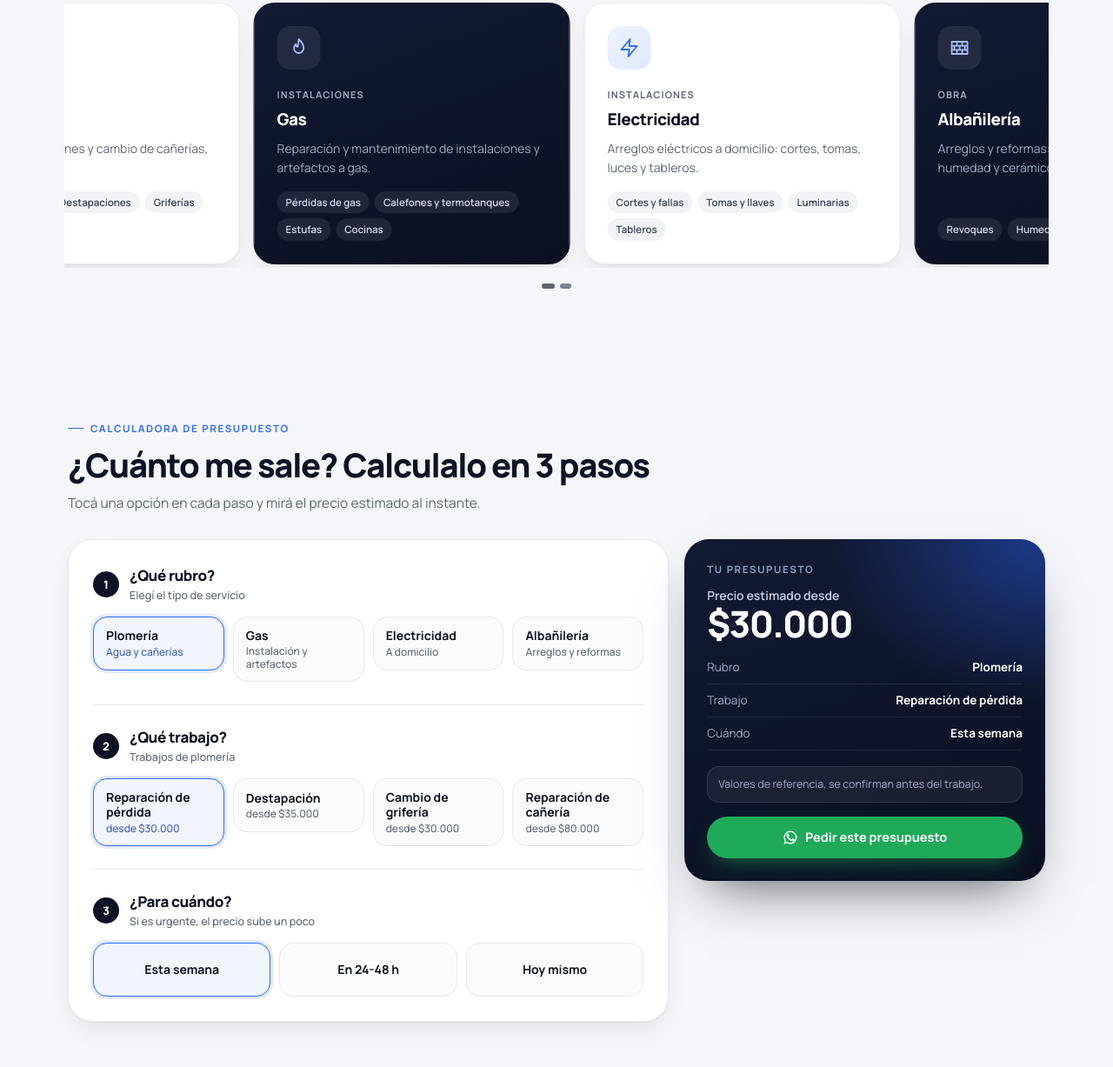
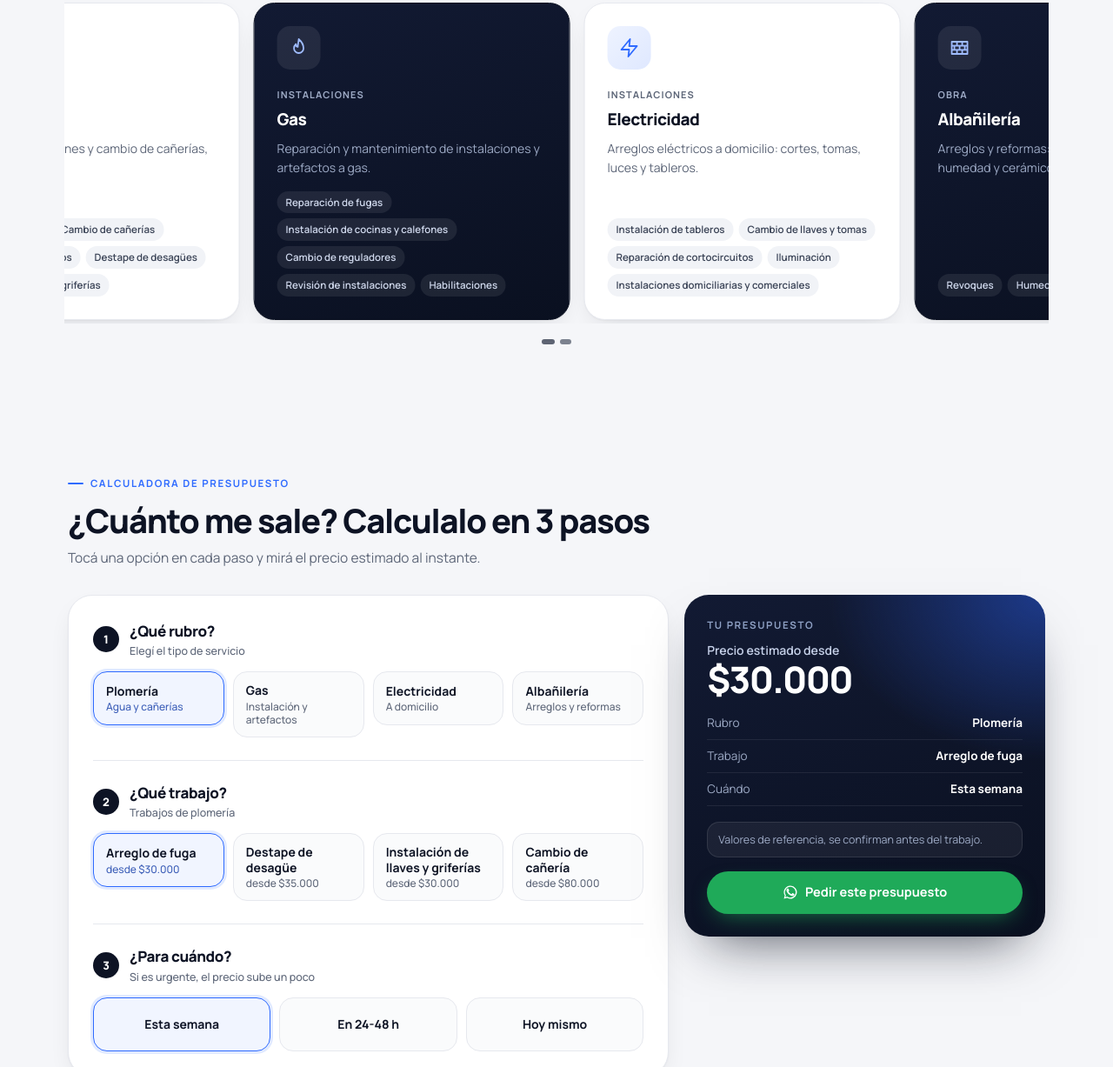
Before and after one commit to paginadeprueba-collab/paginadeprueba-collab.github.io, a plain HTML site: page plomero-gasista-electricista/index.html in a window 1280 px wide. Shown: the part 1120-2347 px from the top of the page at 87% size. Drawn offline with Linux system fonts and the light colour scheme.

Commit message:
Servicios del volante en web plomero gasista electricista

```diff
--- a/plomero-gasista-electricista/index.html
+++ b/plomero-gasista-electricista/index.html
@@ -353,9 +353,9 @@ showRev();setInterval(function(){ri=(ri+1)%revs.length;showRev();},1500);
 /* Servicios */
 var svcs=[
  /* Para agregar una foto: completar img con la ruta, por ejemplo img:'plomeria.jpg' */
- {ic:'pipe',t:'Agua',h:'Plomería',img:'',p:'Pérdidas, destapaciones y cambio de cañerías, griferías y sanitarios.',l:['Pérdidas de agua','Destapaciones','Griferías','Cañerías']},
- {ic:'flame',t:'Instalaciones',h:'Gas',img:'',p:'Reparación y mantenimiento de instalaciones y artefactos a gas.',l:['Pérdidas de gas','Calefones y termotanques','Estufas','Cocinas'],dark:1},
- {ic:'bolt',t:'Instalaciones',h:'Electricidad',img:'',p:'Arreglos eléctricos a domicilio: cortes, tomas, luces y tableros.',l:['Cortes y fallas','Tomas y llaves','Luminarias','Tableros']},
+ {ic:'pipe',t:'Agua',h:'Plomería',img:'',p:'Pérdidas, destapaciones y cambio de cañerías, griferías y sanitarios.',l:['Arreglos de fugas','Cambio de cañerías','Instalación de sanitarios','Destape de desagües','Instalación de llaves y griferías']},
+ {ic:'flame',t:'Instalaciones',h:'Gas',img:'',p:'Reparación y mantenimiento de instalaciones y artefactos a gas.',l:['Reparación de fugas','Instalación de cocinas y calefones','Cambio de reguladores','Revisión de instalaciones','Habilitaciones'],dark:1},
+ {ic:'bolt',t:'Instalaciones',h:'Electricidad',img:'',p:'Arreglos eléctricos a domicilio: cortes, tomas, luces y tableros.',l:['Instalación de tableros','Cambio de llaves y tomas','Reparación de cortocircuitos','Iluminación','Instalaciones domiciliarias y comerciales']},
  {ic:'brick',t:'Obra',h:'Albañilería',img:'',p:'Arreglos y reformas: paredes, revoques, humedad y cerámicos.',l:['Revoques','Humedad','Cerámicos','Arreglos'],dark:1}
 ];
 var st=document.getElementById('svcTrack'),sd=document.getElementById('svcDots'),sv=document.getElementById('svcView');
@@ -380,9 +380,9 @@ window.addEventListener('resize',showSvc);showSvc();
 
 /* Calculadora (valores de referencia, en pesos) */
 var cats=[
- {n:'Plomería',c:'Plomería',d:'Agua y cañerías',j:[['Reparación de pérdida',30000],['Destapación',35000],['Cambio de grifería',30000],['Reparación de cañería',80000]]},
- {n:'Gas',c:'Gas',d:'Instalación y artefactos',j:[['Detección de pérdida',45000],['Calefón o termotanque',50000],['Service de estufa',40000],['Conexión de cocina',55000]]},
- {n:'Electricidad',c:'Electricidad',d:'A domicilio',j:[['Arreglo eléctrico (tomas, luces)',30000],['Corte o falla eléctrica',40000],['Instalación de luminaria',25000],['Cambio de tablero',90000]]},
+ {n:'Plomería',c:'Plomería',d:'Agua y cañerías',j:[['Arreglo de fuga',30000],['Destape de desagüe',35000],['Instalación de llaves y griferías',30000],['Cambio de cañería',80000]]},
+ {n:'Gas',c:'Gas',d:'Instalación y artefactos',j:[['Reparación de fuga',45000],['Instalación de calefón',50000],['Revisión de instalación',40000],['Instalación de cocina',55000]]},
+ {n:'Electricidad',c:'Electricidad',d:'A domicilio',j:[['Cambio de llaves y tomas',30000],['Reparación de cortocircuito',40000],['Iluminación',25000],['Instalación de tablero',90000]]},
  {n:'Albañilería',c:'Albañilería',d:'Arreglos y reformas',j:[['Arreglo de humedad (por m²)',25000],['Revoque (por m²)',20000],['Colocación de cerámicos (por m²)',22000],['Arreglos menores',40000]]}
 ];
 var URG=[[1,'Esta semana'],[1.15,'En 24-48 h'],[1.3,'Hoy mismo']];
```
